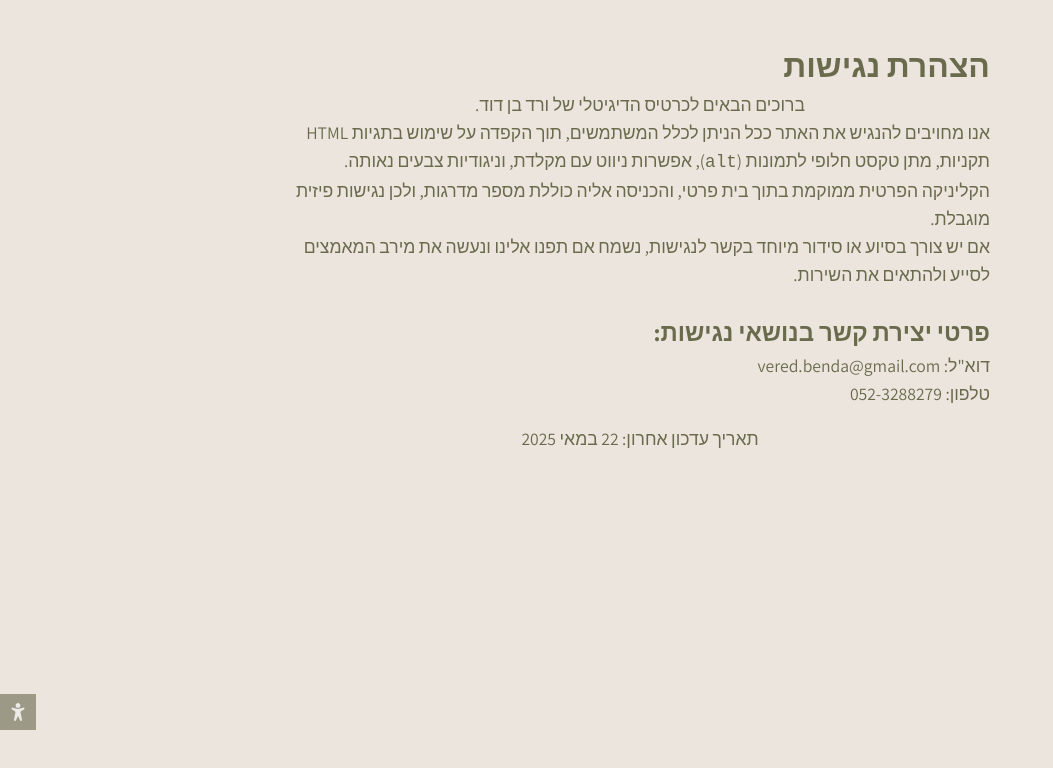
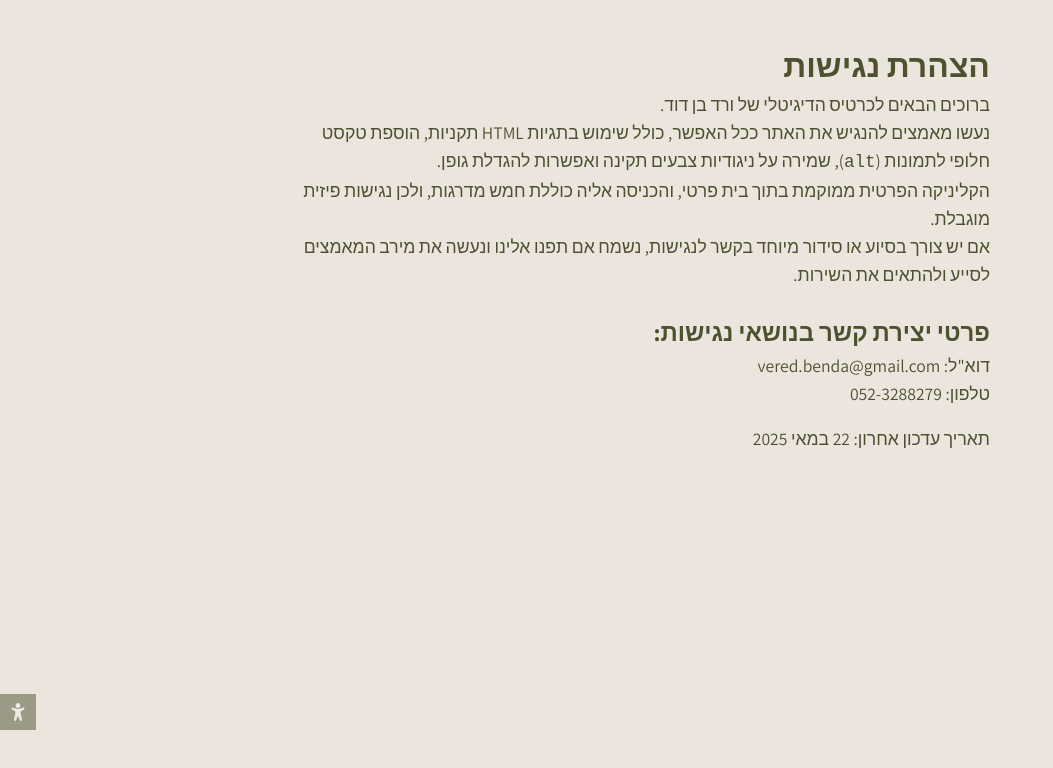
Before and after one commit to Gal-Ben-David/vered-numerology, a Next.js app: page /accessibility in a window 1280 px wide. Shown: the top 768 px of the page, without its empty margins (0-1053 px from the left). Built offline with nearby package versions, Linux system fonts and the light colour scheme.

Commit message:
Improve accessibility statement styling

```diff
--- a/app/accessibility/page.css
+++ b/app/accessibility/page.css
@@ -1,6 +1,6 @@
-.accessibility {
+.accessibility-statement {
     display: grid;
-    color: var(--font);
+    color: var(--color-dark-green-2);
     text-align: right;
 
     font-size: 1.1rem;
--- a/app/accessibility/page.tsx
+++ b/app/accessibility/page.tsx
@@ -4,18 +4,17 @@ import './page.css'
 export default function AccessibilityPage() {
 
     return (
-        <section className="accessibility rtl" style={{ maxWidth: 700, margin: '40px auto', padding: '0 20px', }}>
+        <section className="accessibility-statement rtl" style={{ maxWidth: 700, margin: '40px auto', padding: '0 20px', }}>
             <h1>הצהרת נגישות</h1>
 
             <p>ברוכים הבאים לכרטיס הדיגיטלי של ורד בן דוד.</p>
-
             <p>
-                אנו מחויבים להנגיש את האתר ככל הניתן לכלל המשתמשים, תוך הקפדה על שימוש בתגיות HTML תקניות, מתן טקסט חלופי לתמונות (<code>alt</code>),
-                אפשרות ניווט עם מקלדת, וניגודיות צבעים נאותה.
+                נעשו מאמצים להנגיש את האתר ככל האפשר, כולל שימוש בתגיות HTML תקניות, הוספת טקסט חלופי לתמונות (<code>alt</code>),
+                שמירה על ניגודיות צבעים תקינה ואפשרות להגדלת גופן.
             </p>
 
             <p>
-                הקליניקה הפרטית ממוקמת בתוך בית פרטי, והכניסה אליה כוללת מספר מדרגות, ולכן נגישות פיזית מוגבלת.
+                הקליניקה הפרטית ממוקמת בתוך בית פרטי, והכניסה אליה כוללת חמש מדרגות, ולכן נגישות פיזית מוגבלת.
             </p>
 
             <p>
--- a/app/globals.css
+++ b/app/globals.css
@@ -77,7 +77,7 @@ h1 {
     margin-block-end: .2em;
   }
 
-  .accessibility & {
+  .accessibility-statement & {
     font-size: 2rem;
   }
 }
@@ -105,7 +105,7 @@ h2 {
     font-size: clamp(1.5rem, 2.5vw, 2rem);
   }
 
-  .accessibility & {
+  .accessibility-statement & {
     margin-block-start: 1em;
     font-size: 1.5rem;
   }
@@ -221,6 +221,10 @@ p {
     justify-self: start;
   }
 
+  .accessibility-statement & {
+    justify-self: start;
+  }
+
   &.update-date {
     margin-block-start: 1em;
   }
```
